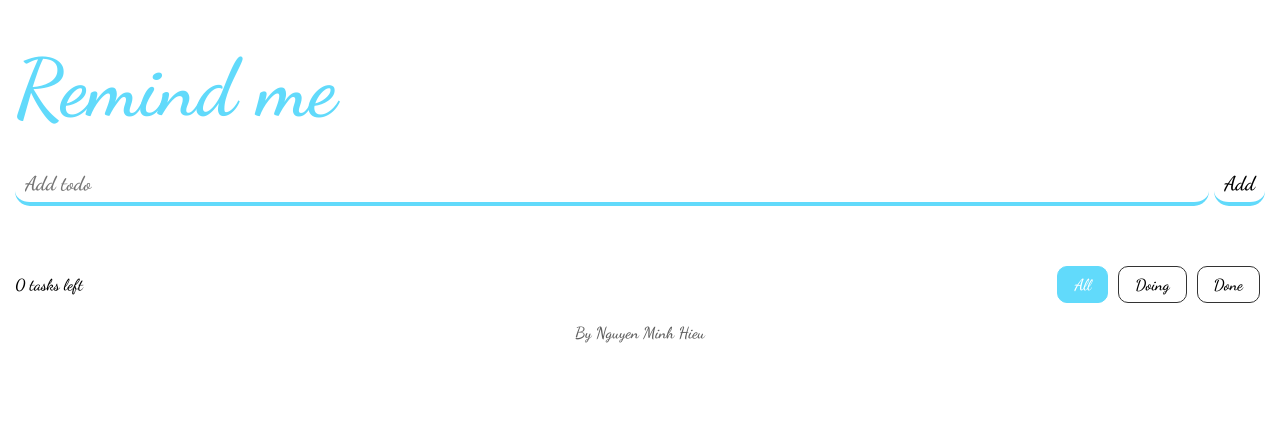
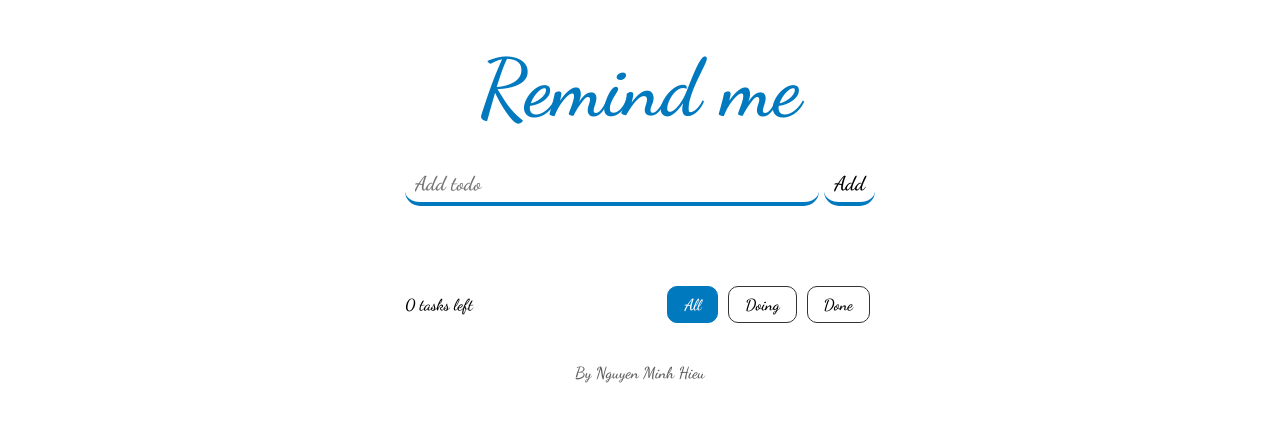
Before and after one commit to HieuKma/Starter-react-remind-me, a React (Create React App) app: page / in a window 1280 px wide. Shown: the top 422 px of the page. Built offline with nearby package versions, Linux system fonts and the light colour scheme.

Commit message:
feat: add edit

```diff
--- a/src/App.js
+++ b/src/App.js
@@ -10,7 +10,8 @@ class App extends Component {
     super(props);
     this.state = {
       tasks: [],
-      filterStatus: -1
+      filterStatus: -1,
+      taskEditting: null
     }
   }
 
@@ -40,10 +41,16 @@ class App extends Component {
   /**Add task */
   onSubmit = (task) => {
     let { tasks } = this.state;
-    task.id = this.generateID();
-    tasks.push(task);
+    const index = this.findID(task.id);
+    if(task.id === '') {
+      task.id = this.generateID();
+      tasks.push(task);
+    } else {
+      tasks.splice(index, 1, task);
+    }
     this.setState({
-      tasks: tasks
+      tasks: tasks,
+      taskEditting: null
     });
     this.setLocal(tasks)
     // localStorage.setItem('tasks', JSON.stringify(tasks));
@@ -84,9 +91,18 @@ class App extends Component {
     });
   }
 
+  onUpdate = (id) => {
+    let { tasks } = this.state;
+    const index = this.findID(id);
+    let taskEditting = tasks[index];
+    this.setState({
+      taskEditting: taskEditting
+    })
+  }
+
   render() {
 
-    let { tasks, filterStatus } = this.state;
+    let { tasks, filterStatus, taskEditting } = this.state;
 
     if(filterStatus === 0) {
       tasks = tasks.filter(task => task.status === false);
@@ -99,11 +115,13 @@ class App extends Component {
         <div className="app__content">
           <TaskForm
             onSubmit={ this.onSubmit }
+            task={ taskEditting }
           />
           <TaskList
             tasks={ tasks }
             onDeleteTask={ this.onDeleteTask }
             onChecked={ this.onChecked }
+            onUpdate={ this.onUpdate }
           />
           <TaskControl
             tasks={ tasks }
--- a/src/components/TaskForm.js
+++ b/src/components/TaskForm.js
@@ -10,6 +10,32 @@ class TaskForm extends Component {
       id: '',
       name: '',
       status: false
+    }
+  }
+
+  componentWillMount() {
+    if (this.props.task) {
+      this.setState({
+        id: this.props.task.id,
+        name: this.props.task.name,
+        status: this.props.task.id,
+      });
+    }
+  }
+
+  componentWillReceiveProps(nextProps) {
+    if (nextProps && nextProps.task) {
+      this.setState({
+        id: nextProps.task.id,
+        name: nextProps.task.name,
+        status: nextProps.task.status,
+      });
+    } else if (!nextProps.task) {
+      this.setState({
+        id: "",
+        name: "",
+        status: false,
+      });
     }
   }
 
@@ -37,6 +63,10 @@ class TaskForm extends Component {
   }
 
   render() {
+    let { id } = this.state;
+    let btn = id === ''
+              ? <input type="submit" value="Add" />
+              : <input type="submit" value="Edit" />
     return (
       <form className="app-form" onSubmit={ this.onSubmit }>
         <input
@@ -46,7 +76,7 @@ class TaskForm extends Component {
           value={ this.state.name }
           onChange={ this.onChange }
         />
-        <input type="submit" value="Add" />
+        {btn}
       </form>
     );
   }
--- a/src/components/TaskItem.js
+++ b/src/components/TaskItem.js
@@ -1,6 +1,7 @@
 import React, { Component } from "react";
 import '../styles/TaskItem.css';
 class TaskItem extends Component {
+
   onClick = () => {
     const id = this.props.task.id;
     this.props.onDeleteTask(id);
@@ -9,6 +10,11 @@ class TaskItem extends Component {
   onChecked = () => {
     const id = this.props.task.id;
     this.props.onChecked(id);
+  }
+
+  onEdit = () => {
+    const id = this.props.task.id;
+    this.props.onUpdate(id);
   }
 
   render() {
@@ -21,9 +27,13 @@ class TaskItem extends Component {
           </div>
           <p className={ task.status ? 'task__name task--is-completed' : 'task__name'}>{ task.name }</p>
           <div className="task__icon">
-            <i className="fas fa-edit"></i>
-            <i className="far fa-trash-alt"
-               onClick={ this.onClick }
+            <i
+              className="fas fa-edit"
+              onClick={ this.onEdit }
+            ></i>
+            <i
+              className="far fa-trash-alt"
+              onClick={ this.onClick }
             ></i>
           </div>
         </li>
--- a/src/components/TaskList.js
+++ b/src/components/TaskList.js
@@ -14,6 +14,7 @@ class TaskList extends Component {
                 index={index}
                 onDeleteTask={ this.props.onDeleteTask }
                 onChecked={ this.props.onChecked }
+                onUpdate={ this.props.onUpdate }
               />;
     });
 
--- a/src/styles/App.css
+++ b/src/styles/App.css
@@ -4,8 +4,13 @@
   box-sizing: border-box;
 }
 
+:root {
+  --primary: #0079bf;
+}
+
 .app-container {
   font-family: 'Dancing Script', cursive;
   padding: 20px 15px;
   margin: 0 auto;
+  max-width: 500px;
 }
--- a/src/styles/Footer.css
+++ b/src/styles/Footer.css
@@ -1,4 +1,21 @@
 footer {
+    color: rgb(95, 95, 95);
+    position: absolute;
+    bottom: 30px;
+    left: 50%;
+    transform: translateX(-50%);
     text-align: center;
-    color: rgb(95, 95, 95);
 }
+
+@media only screen and (min-width: 768px) {
+    footer {
+        bottom: 50px;
+    }
+}
+
+@media only screen and (min-width: 992px) {
+    footer {
+        position: unset;
+        transform: unset;
+    }
+}
--- a/src/styles/Header.css
+++ b/src/styles/Header.css
@@ -1,5 +1,6 @@
 .header {
     font-size: 40px;
-    color: #61dafb;
+    color: var(--primary);
     padding: 20px 0 30px;
+    text-align: center;
 }
--- a/src/styles/TaskControl.css
+++ b/src/styles/TaskControl.css
@@ -21,7 +21,13 @@
 }
 
 .control__item--is-active {
-    background-color: #61dafb;
+    background-color: var(--primary);
     color: white;
-    border-color: #61dafb;
+    border-color: var(--primary);
 }
+
+@media only screen and (min-width: 768px) {
+    .app-control {
+        padding: 40px 0;
+    }
+}
--- a/src/styles/TaskForm.css
+++ b/src/styles/TaskForm.css
@@ -8,7 +8,7 @@ input {
     height: 40px;
     border-radius: 15px;
     border: none;
-    border-bottom: 4px solid #61dafb;
+    border-bottom: 4px solid var(--primary);
     font-size: 20px;
     outline: none;
     font-family: 'Dancing Script', cursive;
--- a/src/styles/TaskItem.css
+++ b/src/styles/TaskItem.css
@@ -38,7 +38,7 @@
     content:'';
     -webkit-appearance: none;
     background-color: transparent;
-    border: 2px solid #0079bf;
+    border: 2px solid var(--primary);
     box-shadow: 0 1px 2px rgba(0, 0, 0, 0.05), inset 0px -15px 10px -12px rgba(0, 0, 0, 0.05);
     padding: 10px;
     display: inline-block;
@@ -56,11 +56,12 @@
     left: 9px;
     width: 6px;
     height: 14px;
-    border: solid #0079bf;
+    border: solid var(--primary);
     border-width: 0 2px 2px 0;
     transform: rotate(45deg);
 }
 
 i {
     padding: 0 5px;
+    color: var(--primary);
 }
--- a/src/styles/TaskList.css
+++ b/src/styles/TaskList.css
@@ -1,3 +1,19 @@
 .tasks__list {
     padding: 0;
+    height: calc(100vh - 370px);
+    overflow: scroll;
+    overflow-x: hidden;
 }
+
+@media only screen and (min-width: 768px) {
+    .tasks__list {
+        height: calc(100vh - 470px);
+    }
+}
+
+@media only screen and (min-width: 993px) {
+    .tasks__list {
+        height: 100%;
+        overflow: unset;
+    }
+}
```
Also changed, not shown: src/logo.svg.
